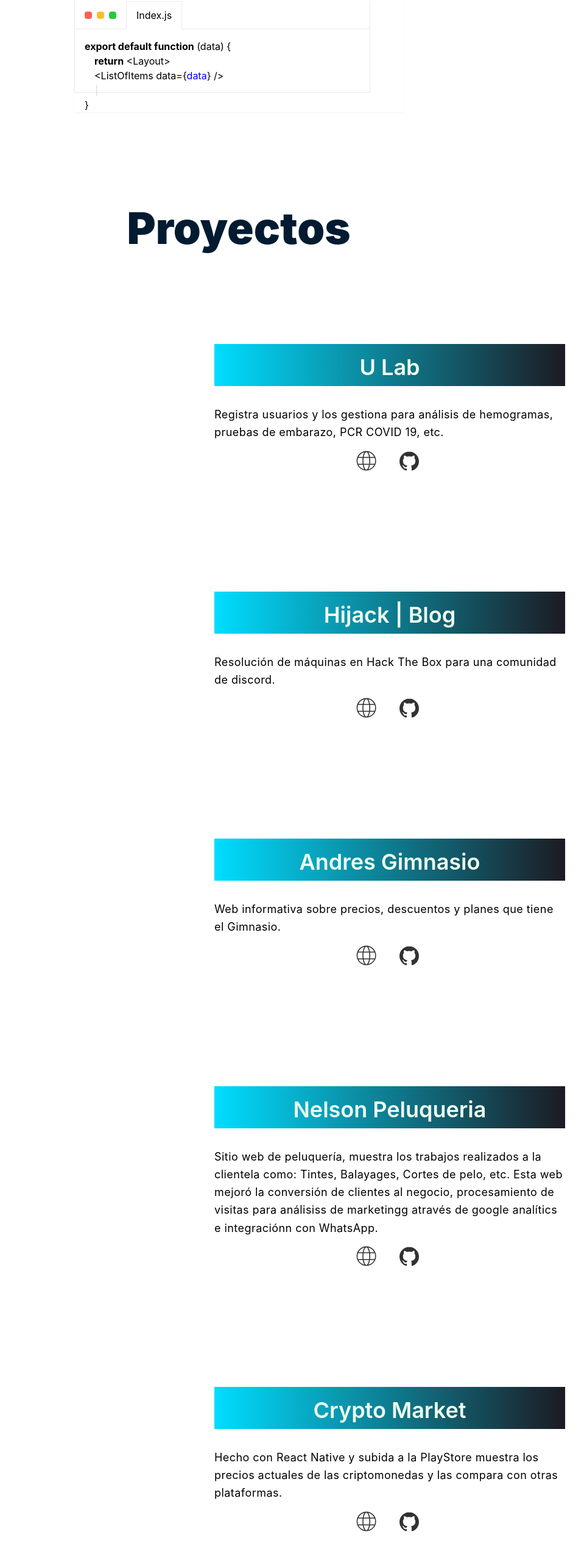
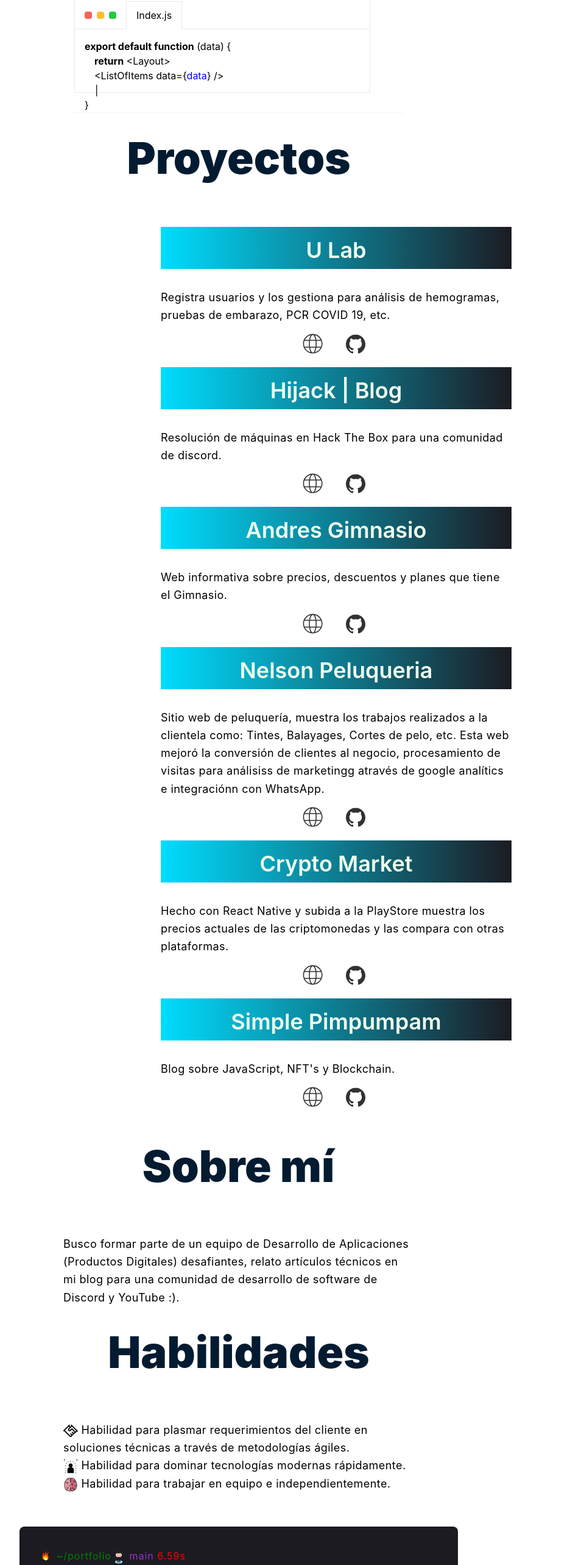
Before and after one commit to printer130/leonardo, a React (Vite) app: page / in a window 1280 px wide. Shown: the part 830-3396 px from the top of the page at 61% size, without its empty margins (248-1207 px from the left). Built offline with nearby package versions, Linux system fonts and the light colour scheme; grey boxes are pictures that could not be loaded.

Commit message:
initial svg

```diff
--- a/src/Components/About.jsx
+++ b/src/Components/About.jsx
@@ -7,13 +7,16 @@ import { Known } from './Svg/known'
 export function About () {
   return (
     <div className='mb-8'>
-      <Title5 text='h-[88px]'>
+      <div className='h-full' cls='h-[40px]'>
+        <Title5>
           Sobre mí
         </Title5>
         <Description only>
           Busco formar parte de un equipo de Desarrollo de Aplicaciones (Productos Digitales) desafiantes, relato artículos técnicos en mi blog para una comunidad de desarrollo de software de Discord y YouTube :).
         </Description>
-      <Title5 text='h-[88px]'>
+      </div>
+      <div className='h-full'>
+        <Title5>
           Habilidades
         </Title5>
         <Description only>
@@ -26,5 +29,6 @@ export function About () {
           <Known /> Habilidad para trabajar en equipo e independientemente.
         </Description>
       </div>
+    </div>
   )
 }
--- a/src/Components/LayoutProject.jsx
+++ b/src/Components/LayoutProject.jsx
@@ -1,7 +1,7 @@
 export function LayoutProject ({ children, direction = null, to }) {
   return (
     <div
-      className={`flex w-full mb-24 items-center md:mb-44 flex-col-reverse place-content-center xl:flex-row ${direction && 'flex-row-reverse'}`}
+      className={`flex w-full items-center flex-col-reverse place-content-center xl:flex-row ${direction && 'flex-row-reverse'}`}
       id={to}
       name={to}
     >
--- a/src/Components/Mini/Container.jsx
+++ b/src/Components/Mini/Container.jsx
@@ -1,8 +1,7 @@
 export function Container ({ children, direction }) {
   return (
     <div
-      className={`w-full text-center self-center xl:pl-44 ${direction && 'xl:pl-0'}`}
-
+      className={`w-full text-center self-center ${direction && 'xl:pl-0'}`}
     >
       {children}
     </div>
--- a/src/Components/Mini/Title5.jsx
+++ b/src/Components/Mini/Title5.jsx
@@ -1,4 +1,4 @@
 
-export function Title5 ({ children, text = null }) {
-  return <h1 className={`text-[#021b31] text-6xl pt-12 pb-20 md:scale-[1.1] xl:scale-[1.2] font-black mx-[auto] text-center w-max ${text || 'md:py-28 xl:py-40'}`}>{children}</h1>
+export function Title5 ({ children, cls = null }) {
+  return <h1 className={`text-[#021b31] text-6xl pt-12 pb-20 md:scale-[1.1] xl:scale-[1.2] font-black mx-[auto] text-center w-max ${cls}`}>{children}</h1>
 }
```
Also changed, not shown: src/Components/Svg/agree.jsx (+4 -6 lines). Lines whose indentation alone changed are shown as unchanged.
